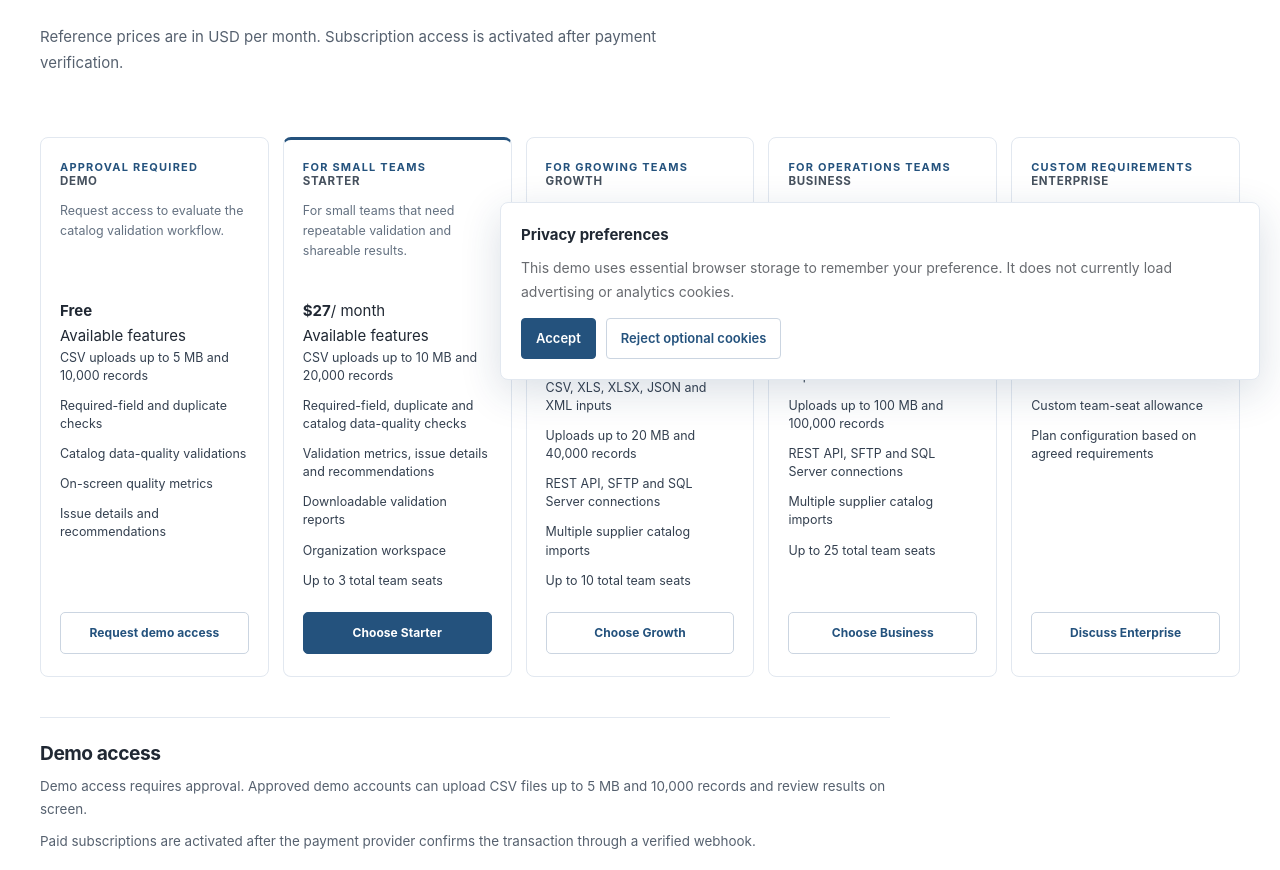
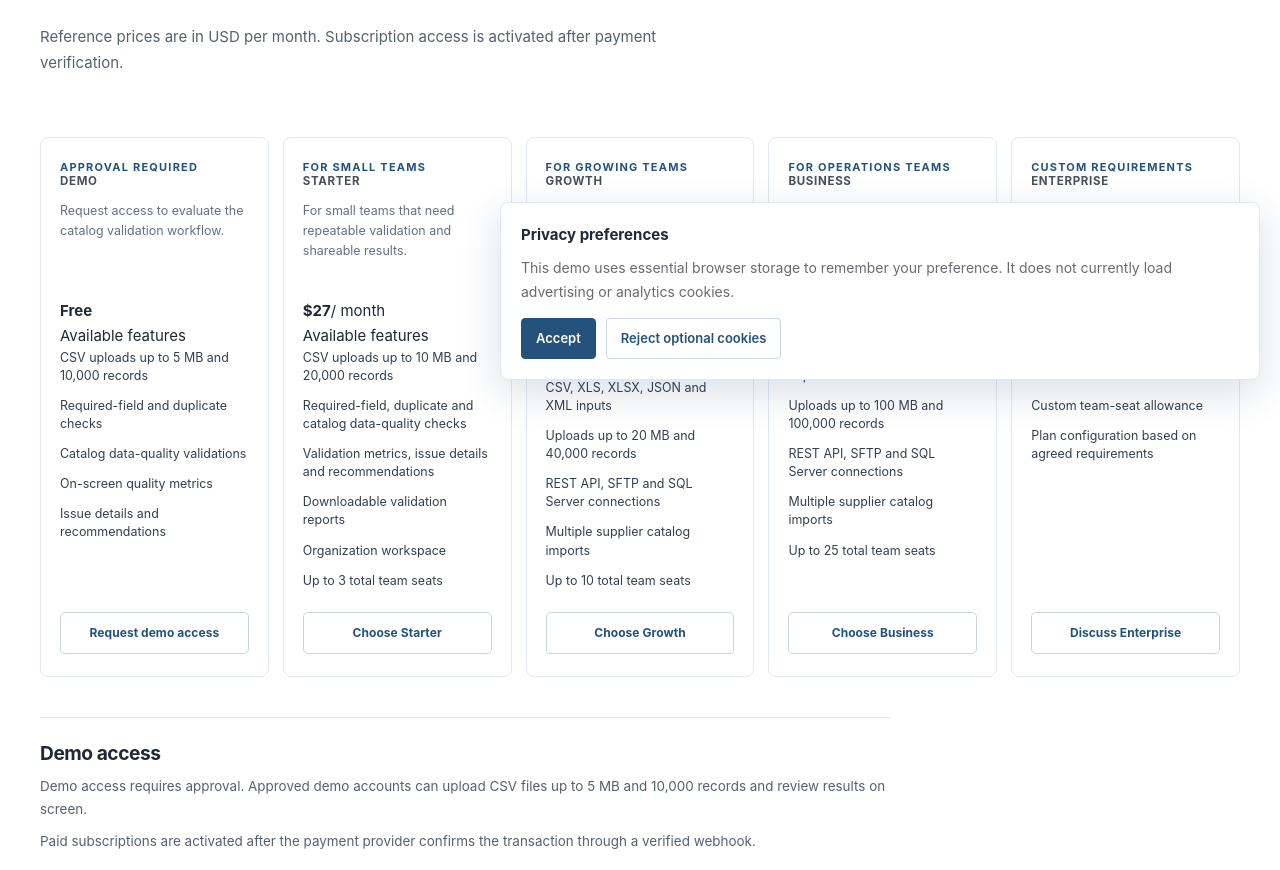
Before and after one commit to Revanth6699/compat-flow, a Next.js app in the folder frontend/: page /pricing in a window 1280 px wide. Shown: the part 400-1270 px from the top of the page. Built offline with nearby package versions, Linux system fonts and the light colour scheme; no server answers.

Commit message:
Use consistent styling across all pricing plans

```diff
--- a/frontend/app/pricing/page.tsx
+++ b/frontend/app/pricing/page.tsx
@@ -8,7 +8,6 @@ type Plan = {
   code?: string;
   price: string;
   description: string;
-  featured?: boolean;
   features: string[];
   action: string;
   href: string;
@@ -35,7 +34,6 @@ const plans: Plan[] = [
     code: "starter",
     price: "$27",
     description: "For small teams that need repeatable validation and shareable results.",
-    featured: true,
     features: [
       "CSV uploads up to 10 MB and 20,000 records",
       "Required-field, duplicate and catalog data-quality checks",
@@ -112,9 +110,9 @@ export default function PricingPage() {
               : plan.href;
             const action = plan.code && user ? "Select plan" : plan.action;
             return (
-              <article className={`pricing-card${plan.featured ? " pricing-card-featured" : ""}`} key={plan.name}>
+              <article className="pricing-card" key={plan.name}>
                 <div className="pricing-card-top">
-                  <div className="eyebrow">{plan.name === "Demo" ? "Approval required" : plan.featured ? "For small teams" : plan.name === "Growth" ? "For growing teams" : plan.custom ? "Custom requirements" : "For operations teams"}</div>
+                  <div className="eyebrow">{plan.name === "Demo" ? "Approval required" : plan.name === "Starter" ? "For small teams" : plan.name === "Growth" ? "For growing teams" : plan.custom ? "Custom requirements" : "For operations teams"}</div>
                   <h2>{plan.name}</h2><p>{plan.description}</p>
                   <div className="pricing-amount"><strong>{plan.price}</strong>{plan.price !== "Free" && plan.price !== "Custom" && <span>/ month</span>}</div>
                 </div>
@@ -127,7 +125,7 @@ export default function PricingPage() {
                   ))}
                 </ul>
                 <div className="pricing-card-action">
-                  <Link className={plan.featured ? "button" : "button button-secondary"} href={href} aria-disabled={loading && !!plan.code}>
+                  <Link className="button button-secondary" href={href} aria-disabled={loading && !!plan.code}>
                     {loading && plan.code ? "Checking account…" : action}
                   </Link>
                 </div>
```
